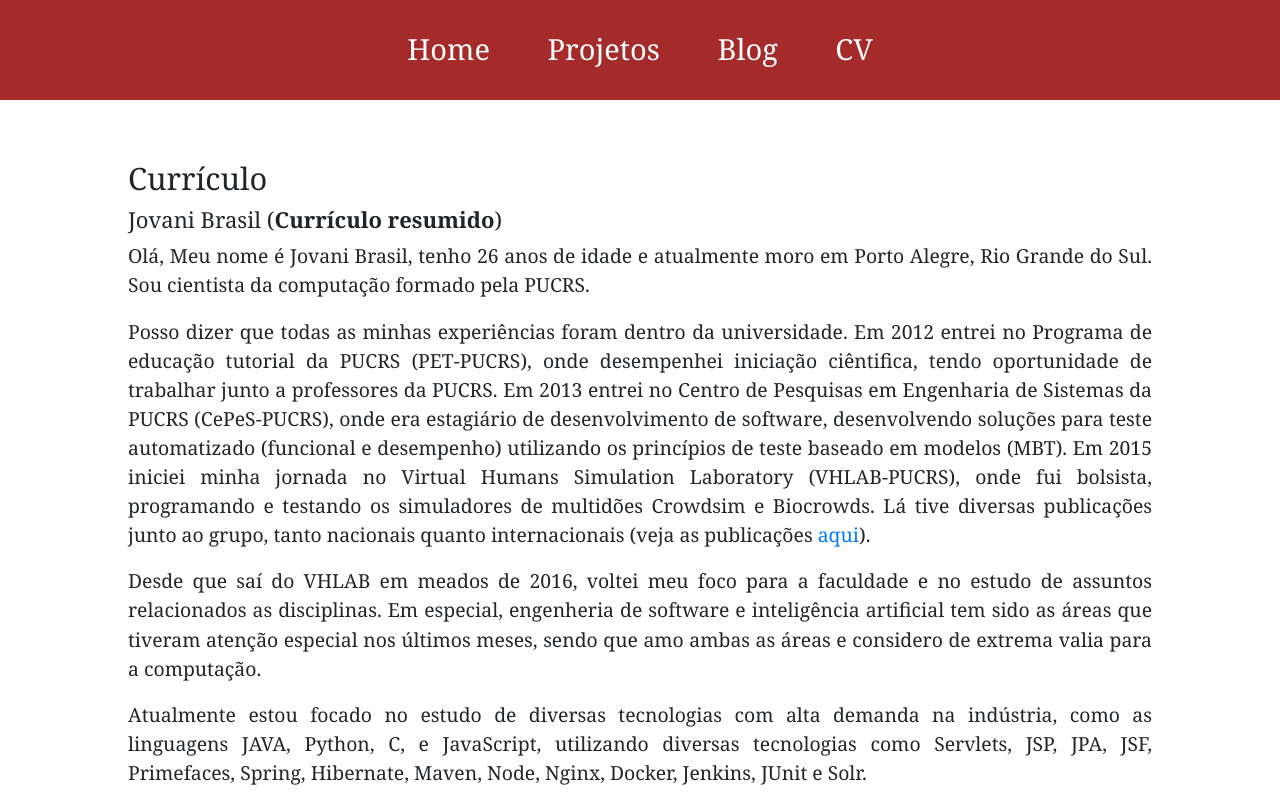
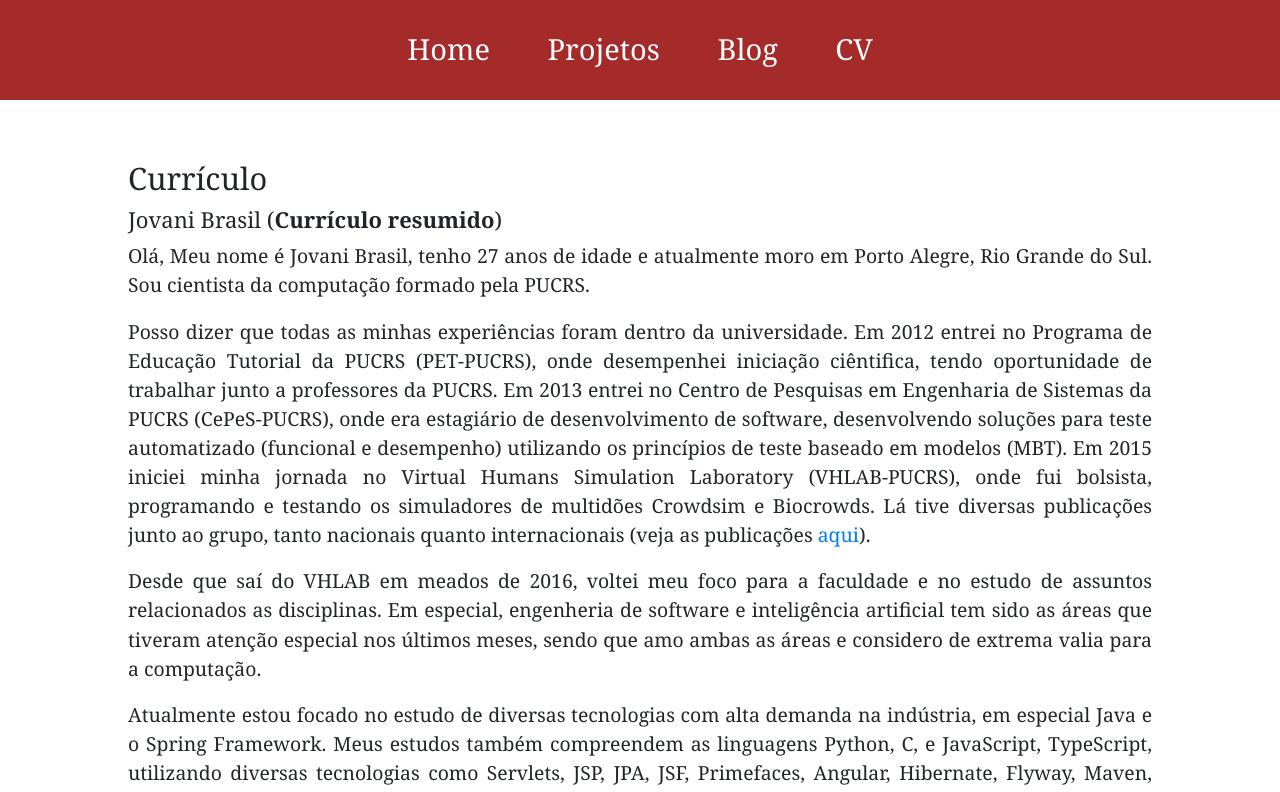
Before and after one commit to jovanibrasil/jovanibrasil-app, an Angular app: page /cv in a window 1280 px wide. Shown: the top 792 px of the page. Built offline with nearby package versions, Linux system fonts and the light colour scheme.

Commit message:
Update informations and CV url. Closes #7

```diff
--- a/src/app/cv/cv.component.html
+++ b/src/app/cv/cv.component.html
@@ -6,11 +6,11 @@
 
                 <h5>Jovani Brasil (<b>Currículo resumido</b>)</h5>
 
-                <p>Olá, Meu nome é Jovani Brasil, tenho 26 anos de idade e atualmente moro em Porto Alegre, Rio Grande do Sul. Sou cientista
+                <p>Olá, Meu nome é Jovani Brasil, tenho 27 anos de idade e atualmente moro em Porto Alegre, Rio Grande do Sul. Sou cientista
                     da computação formado pela PUCRS.</p>
 
-                <p>Posso dizer que todas as minhas experiências foram dentro da universidade. Em 2012 entrei no Programa de educação
-                tutorial da PUCRS (PET-PUCRS), onde desempenhei iniciação ciêntifica, tendo oportunidade de trabalhar junto a professores
+                <p>Posso dizer que todas as minhas experiências foram dentro da universidade. Em 2012 entrei no Programa de Educação
+                Tutorial da PUCRS (PET-PUCRS), onde desempenhei iniciação ciêntifica, tendo oportunidade de trabalhar junto a professores
                 da PUCRS. Em 2013 entrei no Centro de Pesquisas em Engenharia de Sistemas da PUCRS (CePeS-PUCRS), onde era estagiário
                 de desenvolvimento de software, desenvolvendo soluções para teste automatizado (funcional e desempenho) utilizando os
                 princípios de teste baseado em modelos (MBT). Em 2015 iniciei minha jornada no Virtual Humans Simulation
@@ -22,16 +22,16 @@
                 disciplinas. Em especial, engenheria de software e inteligência artificial tem sido as áreas que tiveram atenção especial
                 nos últimos meses, sendo que amo ambas as áreas e considero de extrema valia para a computação.</p>
 
-                <p>Atualmente estou focado no estudo de diversas tecnologias com alta demanda na indústria, como as linguagens
-                    JAVA, Python, C, e JavaScript, utilizando diversas tecnologias como Servlets,
-                 JSP, JPA, JSF, Primefaces, Spring, Hibernate, Maven, Node, Nginx, Docker, Jenkins, JUnit e Solr.</p>
+                <p>Atualmente estou focado no estudo de diversas tecnologias com alta demanda na indústria, em especial Java
+                    e o Spring Framework. Meus estudos também compreendem as linguagens Python, C, e JavaScript, TypeScript, utilizando diversas tecnologias
+                    como Servlets, JSP, JPA, JSF, Primefaces, Angular, Hibernate, Flyway, Maven, Node, Nginx, Vault, Docker, Jenkins, JUnit e Solr.</p>
 
                 <p>Para mais informações sobre a minha pessoa, você pode me mandar um email (jovanibrasil@gmail.com), ou dar uma olhada em meus projetos,
                 ainda e baixar meu currículo, logo abaixo.</p>
 
                 <h5>Download (<b>Currículo completo</b>)</h5>
 
-                Meu currículo completo pode ser baixado em PDF <a href="/assets/jovanibrasil_cv.pdf" download="jovanibrasil_cv" alt="Meu CV">aqui</a>.
+                Meu currículo completo pode ser baixado em PDF <a href="https://drive.google.com/file/d/1DH9QToP4ZWIJ8cXPR7qT4DlSbihtn1Hw/view" download="jovanibrasil_cv" alt="Meu CV">aqui</a>.
             </div>
         </article>
     </div>
--- a/src/app/projects/projects.component.html
+++ b/src/app/projects/projects.component.html
@@ -5,8 +5,8 @@
                     <p>
                         Aqui estão listados os projetos que venho desenvolvendo nos últimos meses. Para tal desenvolvimento, estão sendo utilizadas
                         diversas tecnologias com alta demanda na indústria de desenvolvimento de software. <span class="text-danger">Devido a limitações
-                        dos servidores utilizados, qualquer aplicação que esteja disponível ao público pode sobrer instabilidades ou até mesmo ficar
-                        indisponível (por exemplo, o aplicativo de notas). </span>
+                        dos servidores utilizados, qualquer aplicação minha que esteja disponível ao público pode sobrer instabilidades ou até mesmo ficar
+                        indisponível. </span>
                     </p>
                     <p>
                         A ideia é com o tempo ir especificando melhor os detalhes de cada um dos projetos e compartilhar esse conhecimento por
@@ -184,9 +184,9 @@
                                 Neste projeto o objetivo é aprender mais sobre a integração de Java com linguagens de mais baixo
                                 nível, como C. O recurso que permite integração e que foi utilizado aqui é o JNI (Java Native Interface).
 
-                                Um Sniffer implementado em C (que utiliza basicamente RAW sockets) será integrado com uma
+                                Um Sniffer implementado em C (que utiliza basicamente RAW sockets) está sendo integrado com uma
                                 GUI (Graphical User Interface). A ideia inicial é realizar uma simples integração e com o tempo
-                                novas features serão adicionadas.
+                                novas features deverão ser consideradas no projeto.
                             </p>
                             <p>
                                 <a href="https://github.com/jovanibrasil/sniffer">Aqui</a> está o
@@ -223,20 +223,22 @@
                         <h5 class="mb-0">
                             <a class="title overflow-hidden collapsed" data-toggle="collapse" data-target="#petCardContent"
                                 aria-expanded="false" aria-controls="petCardContent">
-                                Pet-Clinic (Spring + Thymeleaf + Bootstrap + MySQL)
+                                Pet-Clinic e Recipes (Spring + Thymeleaf + Bootstrap + MySQL)
                             </a>
                         </h5>
                     </div>
                     <div id="petCardContent" class="collapse" aria-labelledby="petCardHead" data-parent="#accordion">
                         <div class="card-body">
                             <p>
-                                Aplicação que eu comecei a desenvolver recentemente no curso
+                                Aplicações que eu comecei a desenvolver recentemente no curso
                                 <a href="https://www.udemy.com/course/spring-framework-5-beginner-to-guru/">Spring Framework 5: Beginner to Guru</a>.
-                                É um pequeno sistema de informação para clínica de animais.
+                                O Pet-Clinic um pequeno sistema de informação para clínica de animais. Já o Recipes é sistema para cadastro e consulta
+                                de receitas culinárias.
                             </p>
                             <p>
                                 <a href="https://github.com/jovanibrasil/pet-clinic">Aqui</a> está o
-                                link para o repositório do código fonte do projeto.
+                                link para o repositório do código fonte do Pet-Clinic e
+                                <a href="https://github.com/jovanibrasil/recipes">aqui</a> o repositório do Recipes.
                             </p>
                         </div>
                     </div>
@@ -367,7 +369,7 @@
         <div class="aligner">
             <article class="text-container item-aligner">
                 <p>
-                    Lembre-se, qualquer dúvida, sugestão, conselho ou reclamação, fique a vontade para me enviar um email.
+                    Fique a vontade para me enviar email para jovanibrasil@gmail.com no caso de qualquer dúvida, sugestão ou reclamação.
                 </p>
             </article>
         </div>
```
